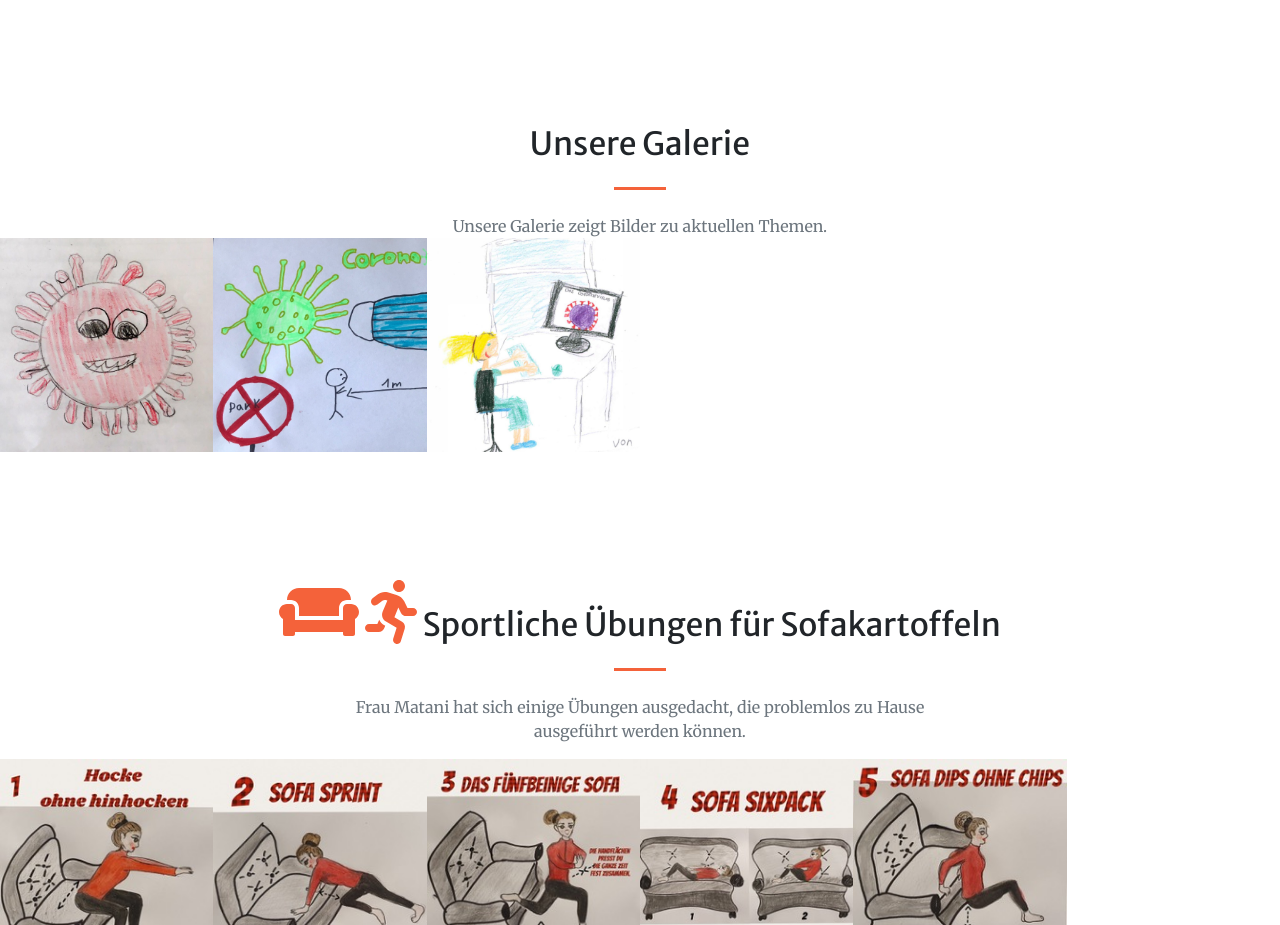
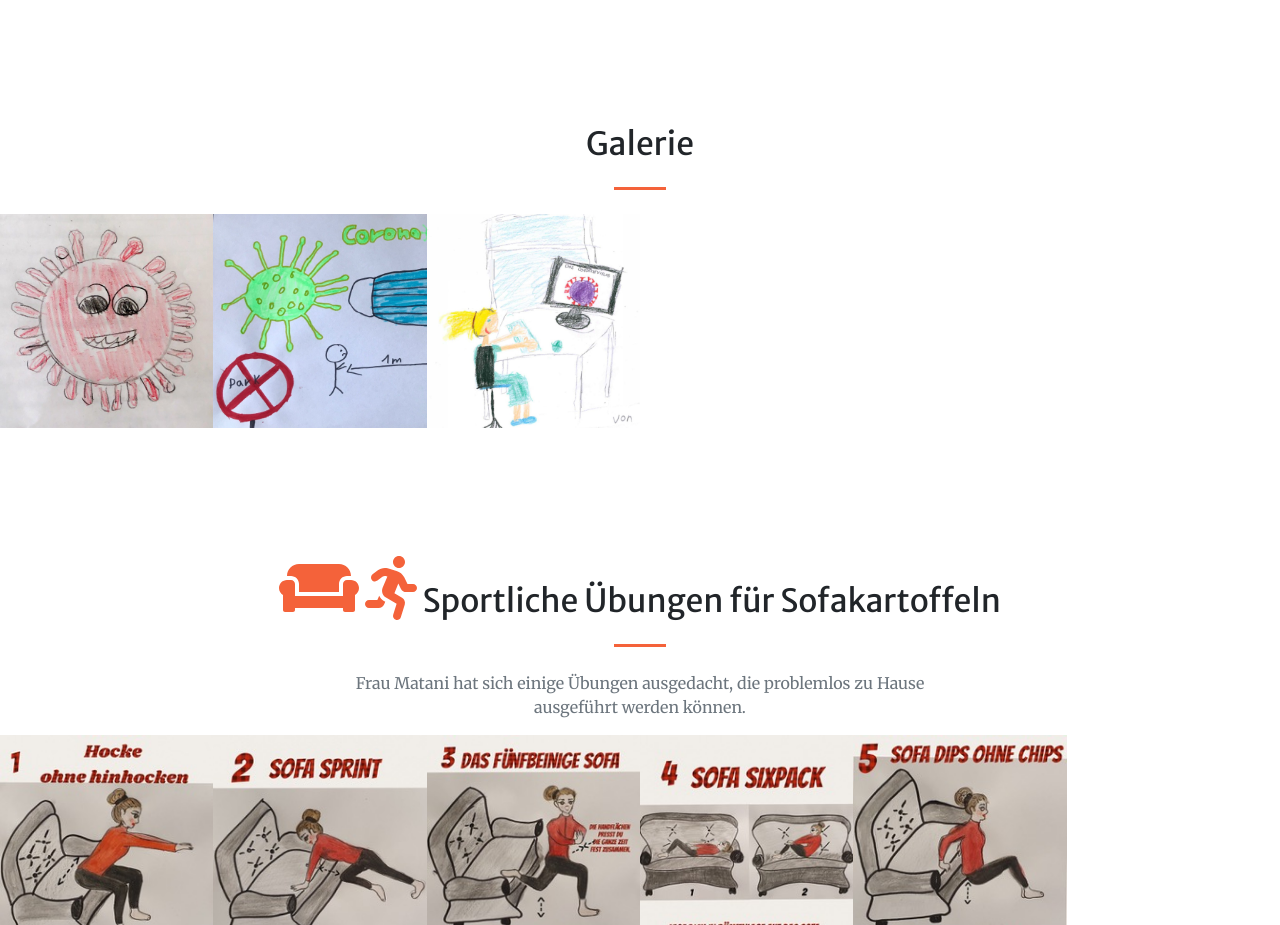
Before and after one commit to elternfuereltern/elternfuereltern.github.io, a plain HTML site: page src/index.html in a window 1280 px wide. Shown: the part 1887-2812 px from the top of the page. Drawn offline with nearby package versions, Linux system fonts and the light colour scheme.

Commit message:
Unsere Galerie -> Galerie

```diff
--- a/src/index.html
+++ b/src/index.html
@@ -106,20 +106,12 @@
 		</div>
 	</section>
 
-
 	<section id="portfolio">
 		<div class="container-fluid p-0">
 			<h2 class="text-center mt-0">
-				Unsere Galerie
+				Galerie
 			</h2>
 			<hr class="divider my-4" />
-			<div class="row justify-content-md-center">
-				<div class="col-lg-6 col-md-6 text-center">
-					<p class="text-muted mb-0">
-						Unsere Galerie zeigt Bilder zu aktuellen Themen.
-					</p>
-				</div>
-			</div>
 			<div class="row no-gutters">
 				<div class="col-md-2 col-sm-6">
 					<a class="portfolio-box" href="assets/img/corona/full/2020-03-31.so-sieht-corona-aus.jpg">
```
